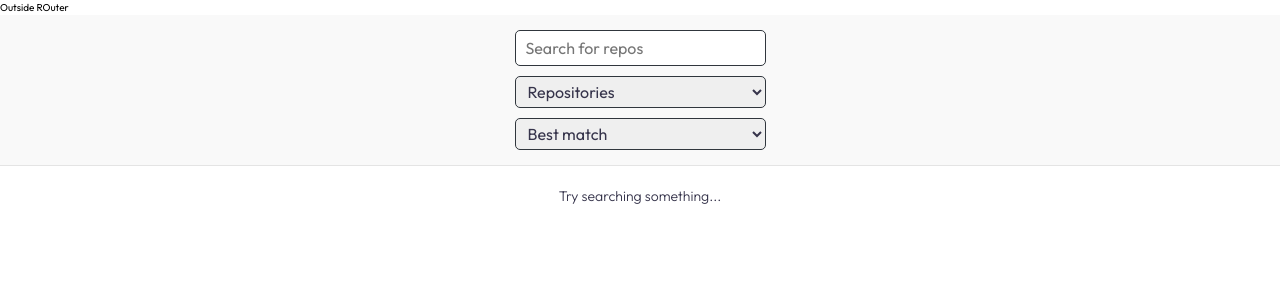
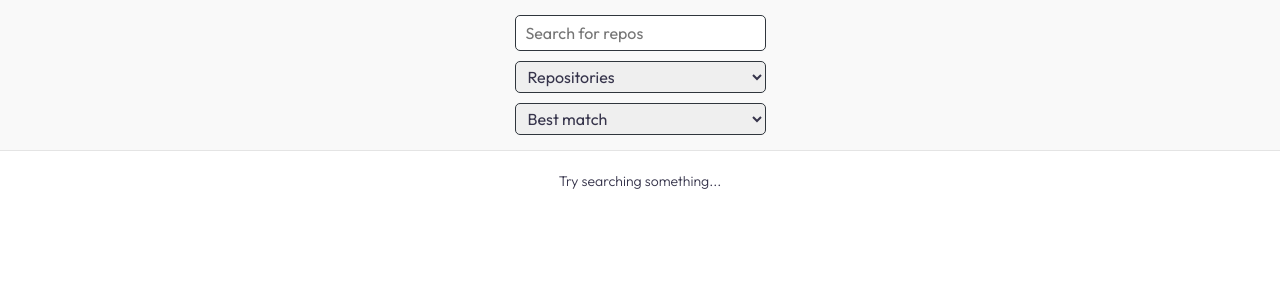
Before and after one commit to Nightmare9254/gh-search-ideo, a React (Create React App) app: page / in a window 1280 px wide. Shown: the top 300 px of the page. Built offline with nearby package versions, Linux system fonts and the light colour scheme.

Commit message:
Update App.tsx

```diff
--- a/src/App.tsx
+++ b/src/App.tsx
@@ -7,7 +7,6 @@ import User from './pages/User';
 const App = () => {
   return (
     <>
-      <p>Outside ROuter</p>
       <Router>
         <Routes>
           <Route path="/" element={<Main />} />
```
